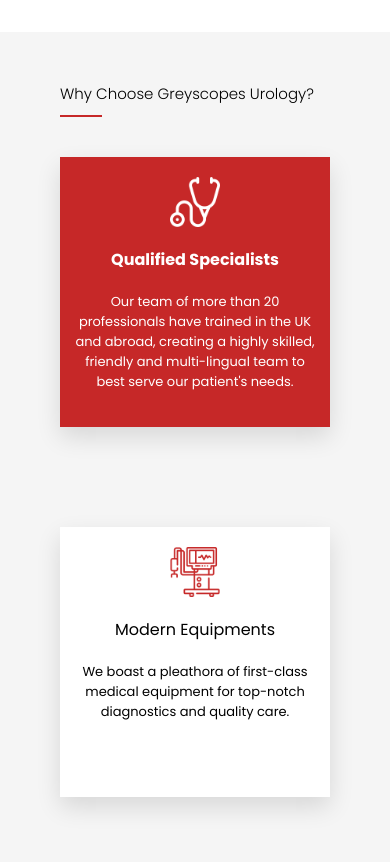
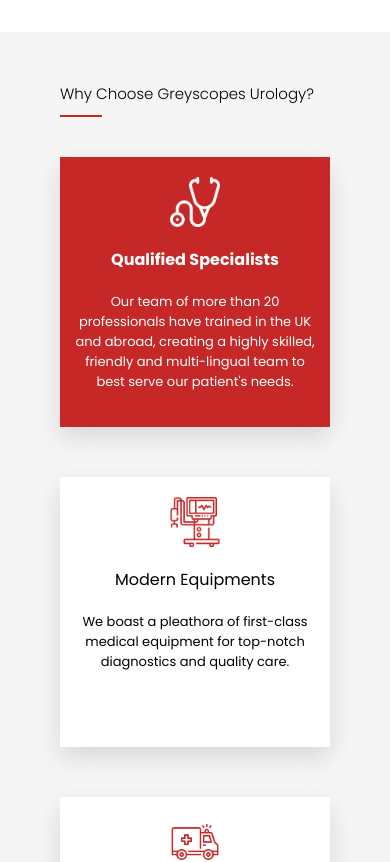
Before and after one commit to ObinnaKelvin/greyscopesurology, a React (Create React App) app: page / in a window 390 px wide. Shown: the part 1700-2562 px from the top of the page. Built offline with nearby package versions, Linux system fonts and the light colour scheme.

Commit message:
Why us section added and gap adjusted

```diff
--- a/src/View/pages/home/home.scss
+++ b/src/View/pages/home/home.scss
@@ -335,7 +335,7 @@
                     display: flex;
                     flex-direction: column;
                     padding: 30px 0px 30px 0px;
-                    gap: 100px;
+                    gap: 50px;
 
                     .whyUs-item {
                         height: 250px;
@@ -521,7 +521,7 @@
                     display: flex;
                     flex-direction: column;
                     padding: 30px 0px 30px 0px;
-                    gap: 100px;
+                    gap: 50px;
 
                     .whyUs-item {
                         height: 250px;
```
